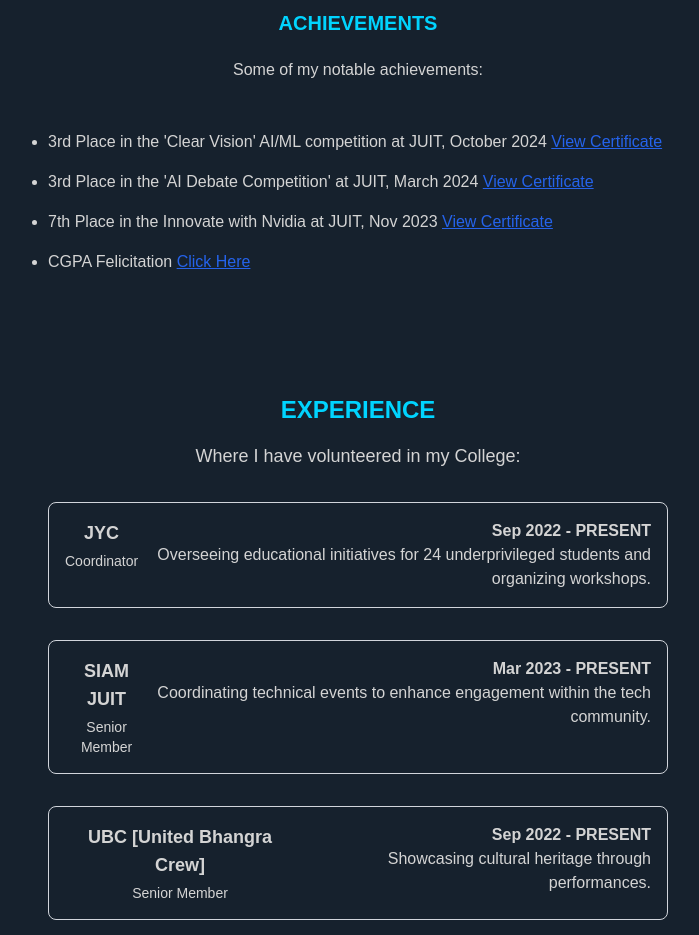
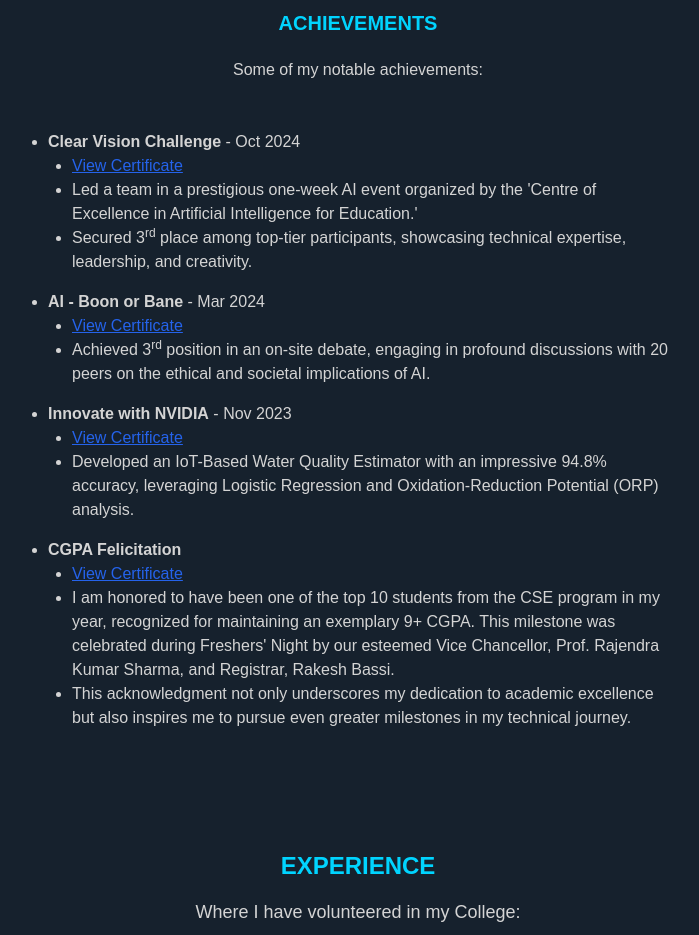
Before and after one commit to RamandeepSinghMakkar/portfolio, a plain HTML site: page index.html in a window 1280 px wide. Shown: the part 2400-3335 px from the top of the page, without its empty margins (282-981 px from the left). Drawn offline with nearby package versions, Linux system fonts and the light colour scheme.

Commit message:
Updated achievements

```diff
--- a/index.html
+++ b/index.html
@@ -428,8 +428,9 @@ span.inline-block:hover {
             <div class="max-w-sm overflow-hidden shadow-2xl bg-white my-4 md:w-1/4 md:mx-2 rounded">
                 <div class="px-6 py-4">
                     <div class="font-semibold text-xl mb-2">
-                        <img src="example-project.jpg" />
                         <a href="https://github.com/RamandeepSinghMakkar/FakeNewsClassifier" class="hover:underline" target="_blank" rel="noopener noreferrer">Fake News Classifier <br></a>
+                        <!-- <img src="example-project.jpg" />  -->
+
                     </div>
                     <p class="text-gray-700 text-base">
                         1) Built a fully connected PyTorch-based neural network achieving 91% accuracy, leveraging a custom TF-IDF vectorizer trained on preprocessed text data to extract meaningful features.
@@ -446,9 +447,10 @@ span.inline-block:hover {
             <div class="max-w-sm overflow-hidden shadow-2xl bg-white my-4 md:w-1/4 md:mx-2 rounded">
                 <div class="px-6 py-4">
                     <div class="font-semibold text-xl mb-2">
+                        <a href="https://github.com/RamandeepSinghMakkar/Movie-Recommendation" class="hover:underline" target="_blank" rel="noopener noreferrer">Movie Recommendation System</a>
                         <img src="movie.png" />
 
-                          <a href="https://github.com/RamandeepSinghMakkar/Movie-Recommendation" class="hover:underline" target="_blank" rel="noopener noreferrer">Movie Recommendation System</a>
+
                     </div>
                     <p class="text-gray-700 text-base">
                         1) Developed a movie recommendation system utilizing collaborative and content-based filtering methods; integrated real-time data via Web API, resulting in an impressive precision rate of 0.88 while personalizing user interactions with tailored content.
@@ -474,6 +476,7 @@ span.inline-block:hover {
                 <div class="px-6 py-4">
                     <div class="font-semibold text-xl mb-2">
                       <a href="https://github.com/RamandeepSinghMakkar/PersonalWebpage" class="hover:underline" target="_blank" rel="noopener noreferrer">Personal Webpage</a>
+                       <!-- <img src="example-project.jpg" />  -->
                     </div>
                     <p class="text-gray-700 text-base">
                         My own responsive personal webpage showing my skills, projects, education and GitHub and LinkedIn links on <a href="https://ramandeepsinghmakkar-portfolio.netlify.app" class="hover:underline" > Netlify.</a>
@@ -526,29 +529,62 @@ span.inline-block:hover {
     </div>
 
 
-
     <div id="achievements" class="w-full bg-gray-100 h-auto text-center py-12 px-6">
         <h2 class="font-semibold text-xl">ACHIEVEMENTS</h2>
         <div class="md:w-1/2 md:mx-auto">
             <p class="m-2">Some of my notable achievements:</p>
             <ul class="list-disc text-left py-8">
-                <!-- <li class="py-2">3rd Place in the 'Clear Vision' AI/ML competition at JUIT, October 2024</li> https://drive.google.com/drive/u/1/folders/1VTOio0UBqmfc759u0Wu671-qkGbg2xMA -->
-                <li class="py-2">3rd Place in the 'Clear Vision' AI/ML competition at JUIT, October 2024 <a href="https://drive.google.com/drive/u/1/folders/1VTOio0UBqmfc759u0Wu671-qkGbg2xMA" target="_blank" class="text-blue-600 underline">View Certificate</a></li>
-
                 <li class="py-2">
-                        3rd Place in the 'AI Debate Competition' at JUIT, March 2024
-                        <a href="https://drive.google.com/drive/u/1/folders/1d_AmyUonlmcpi-qxEcjEPmdVBQUhUK0p" target="_blank" class="text-blue-600 underline">View Certificate</a>
+                    <strong>Clear Vision Challenge</strong> - Oct 2024
+                    <ul class="ml-6 list-disc">
+                        <li>
+                            <a href="https://drive.google.com/drive/folders/11EHrawSuTTE4aCP_TgIWNXsbLcuX8rgq" target="_blank" class="text-blue-600 underline">View Certificate</a>
+                        </li>
+                        <li>
+                            Led a team in a prestigious one-week AI event organized by the 'Centre of Excellence in Artificial Intelligence for Education.'
+                        </li>
+                        <li>
+                            Secured 3<sup>rd</sup> place among top-tier participants, showcasing technical expertise, leadership, and creativity.
+                        </li>
+                    </ul>
                 </li>
                 <li class="py-2">
-                        7th Place in the Innovate with Nvidia at JUIT, Nov 2023
-                        <a href="https://drive.google.com/drive/u/1/folders/1RFB0oG0xLm9Lx9tl076i0ML9iH6zP0oi" target="_blank" class="text-blue-600 underline">View Certificate</a>
+                    <strong>AI - Boon or Bane</strong> - Mar 2024
+                    <ul class="ml-6 list-disc">
+                        <li>
+                            <a href="https://drive.google.com/drive/folders/179DiejtP5AvAe1KdetyJ7rj1vGXgvuby?usp=sharing" target="_blank" class="text-blue-600 underline">View Certificate</a>
+                        </li>
+                        <li>
+                            Achieved 3<sup>rd</sup> position in an on-site debate, engaging in profound discussions with 20 peers on the ethical and societal implications of AI.
+                        </li>
+                    </ul>
                 </li>
                 <li class="py-2">
-                        CGPA Felicitation
-                        <a href="https://drive.google.com/drive/u/1/folders/1ROyi2vqEqtWcrMVGjcTJQQBdEaSC1g66" target="_blank" class="text-blue-600 underline">Click Here</a>
+                    <strong>Innovate with NVIDIA</strong> - Nov 2023
+                    <ul class="ml-6 list-disc">
+                        <li>
+                            <a href="https://drive.google.com/drive/folders/1UExtoH3qEqGgt6zFADVkPRdKWJqxeYE6" target="_blank" class="text-blue-600 underline">View Certificate</a>
+                        </li>
+                        <li>
+                            Developed an IoT-Based Water Quality Estimator with an impressive 94.8% accuracy, leveraging Logistic Regression and Oxidation-Reduction Potential (ORP) analysis.
                         </li>
                     </ul>
-
+                </li>
+                <li class="py-2">
+                    <strong>CGPA Felicitation</strong>
+                    <ul class="ml-6 list-disc">
+                        <li>
+                            <a href="https://drive.google.com/drive/u/1/folders/1ROyi2vqEqtWcrMVGjcTJQQBdEaSC1g66" target="_blank" class="text-blue-600 underline">View Certificate</a>
+                        </li>
+                        <li>
+                            I am honored to have been one of the top 10 students from the CSE program in my year, recognized for maintaining an exemplary 9+ CGPA. This milestone was celebrated during Freshers' Night by our esteemed Vice Chancellor, Prof. Rajendra Kumar Sharma, and Registrar, Rakesh Bassi.
+                        </li>
+                        <li>
+                            This acknowledgment not only underscores my dedication to academic excellence but also inspires me to pursue even greater milestones in my technical journey.
+                        </li>
+                    </ul>
+                </li>
+            </ul>
         </div>
     </div>
 
```
Lines whose indentation alone changed are shown as unchanged.
